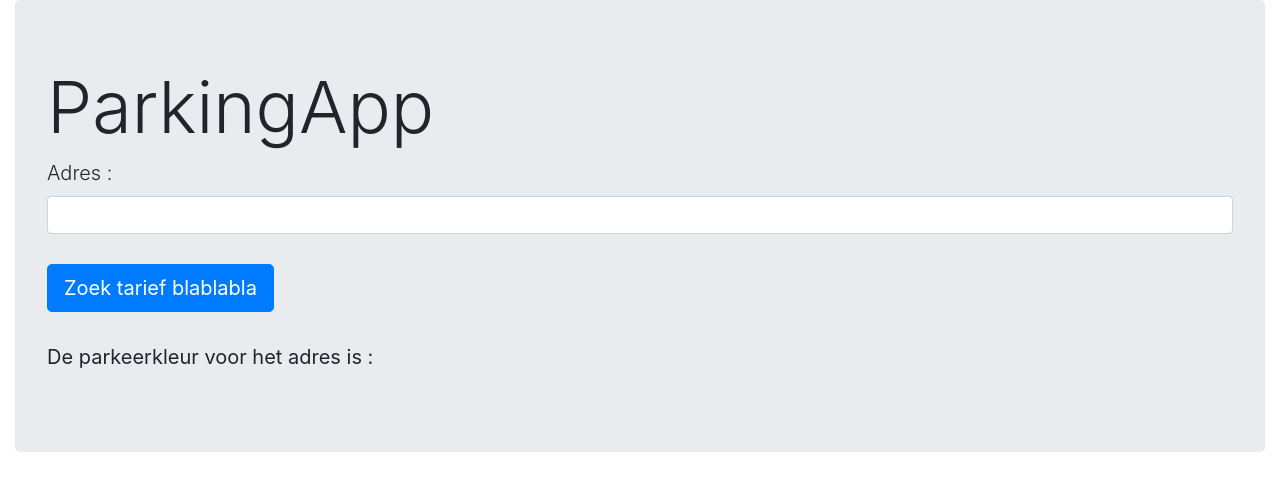
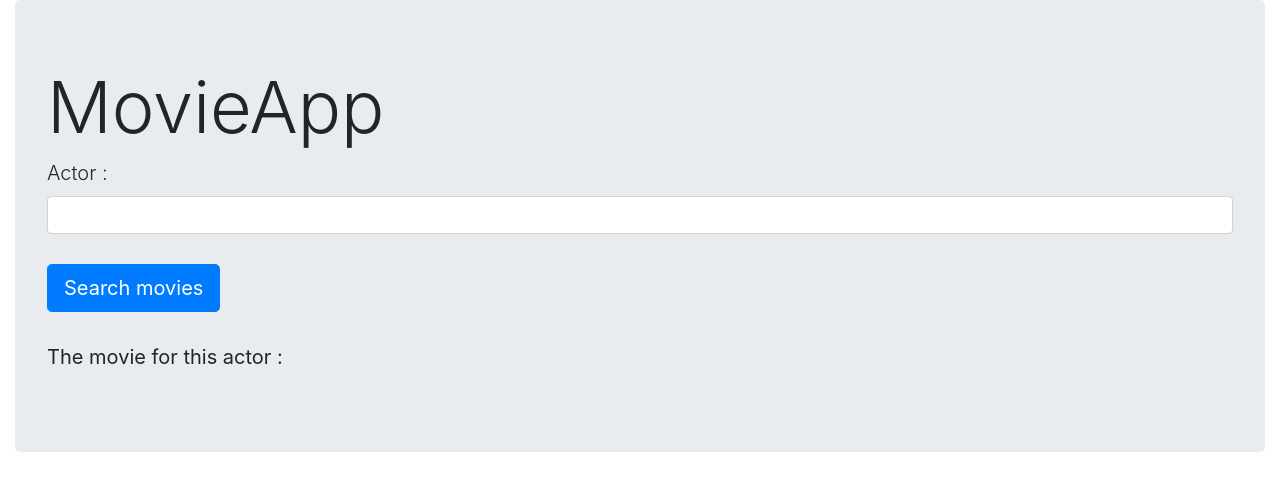
Before and after one commit to GommerenT/movieApp, a plain HTML site: page app/_attachments/index.html at #!/home in a window 1280 px wide. Drawn offline with nearby package versions, Linux system fonts and the light colour scheme; some packages are replaced by stand-ins of ours.

Commit message:
Made HTML changes
Did just some little adjustements to the html.

```diff
--- a/app/_attachments/assets/views/home.html
+++ b/app/_attachments/assets/views/home.html
@@ -1,12 +1,12 @@
 <div class='jumbotron'>
-  <h1 class="display-3">ParkingApp</h1>
+  <h1 class="display-3">MovieApp</h1>
   <p class='lead'>
-  	<label for='addressText'>Adres :</label>
+  	<label for='addressText'>Actor :</label>
   	<input type='text' class='form-control' id='addressText'>
   	<br/>
-    <a class='btn btn-primary btn-lg' role='button' id='searchButton'>Zoek tarief blablabla</a>
+    <a class='btn btn-primary btn-lg' role='button' id='searchButton'>Search movies</a>
     <br/>
     <br/>
-    <b>De parkeerkleur voor het adres is : {{ color }}</b>
+    <b>The movie for this actor : {{ color }}</b>
   </p>
 </div>
--- a/app/_attachments/index.html
+++ b/app/_attachments/index.html
@@ -4,7 +4,7 @@
   <meta charset='utf-8'>
   <meta name='viewport' content='width=device-width, initial-scale=1, shrink-to-fit=no'>
   <meta http-equiv='X-UA-Compatible' content='IE=edge'>
-  <title>Parking App</title>
+  <title>Movie App</title>
   <link rel="stylesheet" href="https://maxcdn.bootstrapcdn.com/bootstrap/4.0.0-alpha.3/css/bootstrap.min.css" integrity="sha384-MIwDKRSSImVFAZCVLtU0LMDdON6KVCrZHyVQQj6e8wIEJkW4tvwqXrbMIya1vriY" crossorigin="anonymous">
 </head>
 
```
